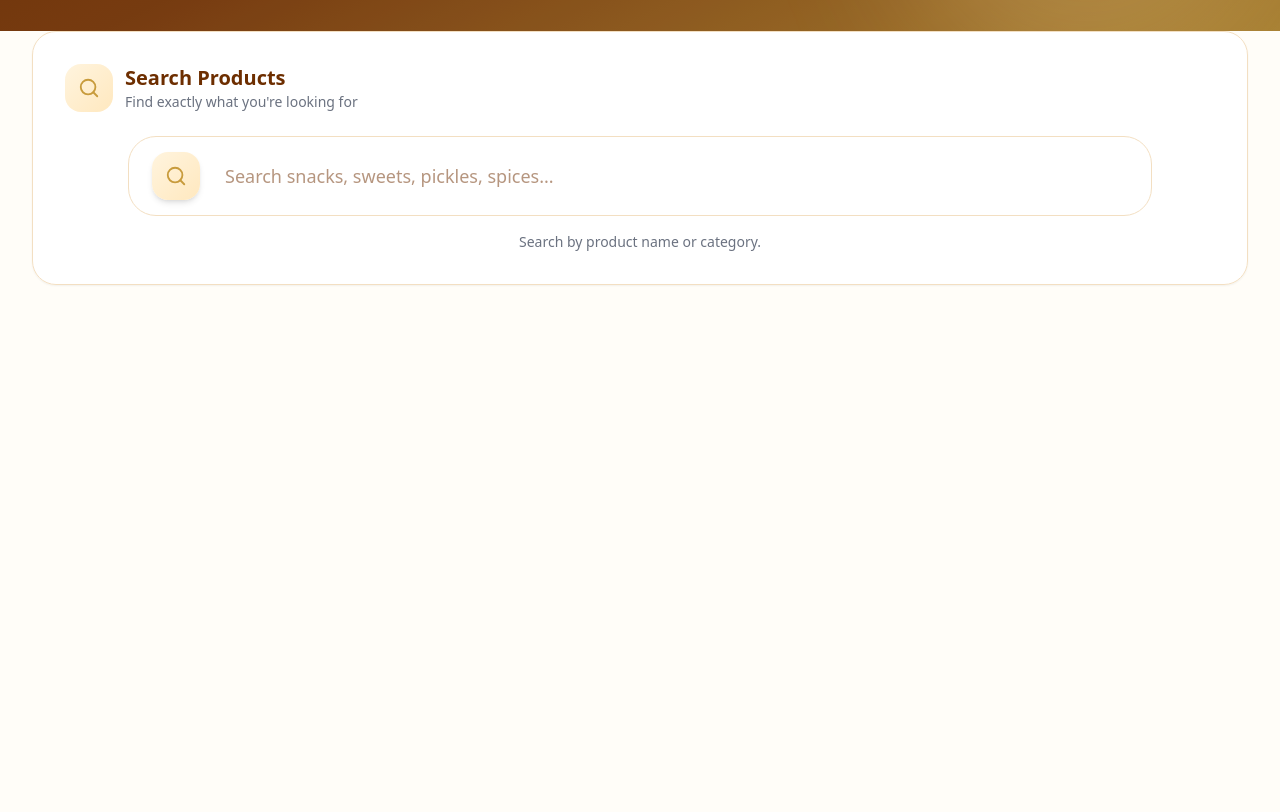
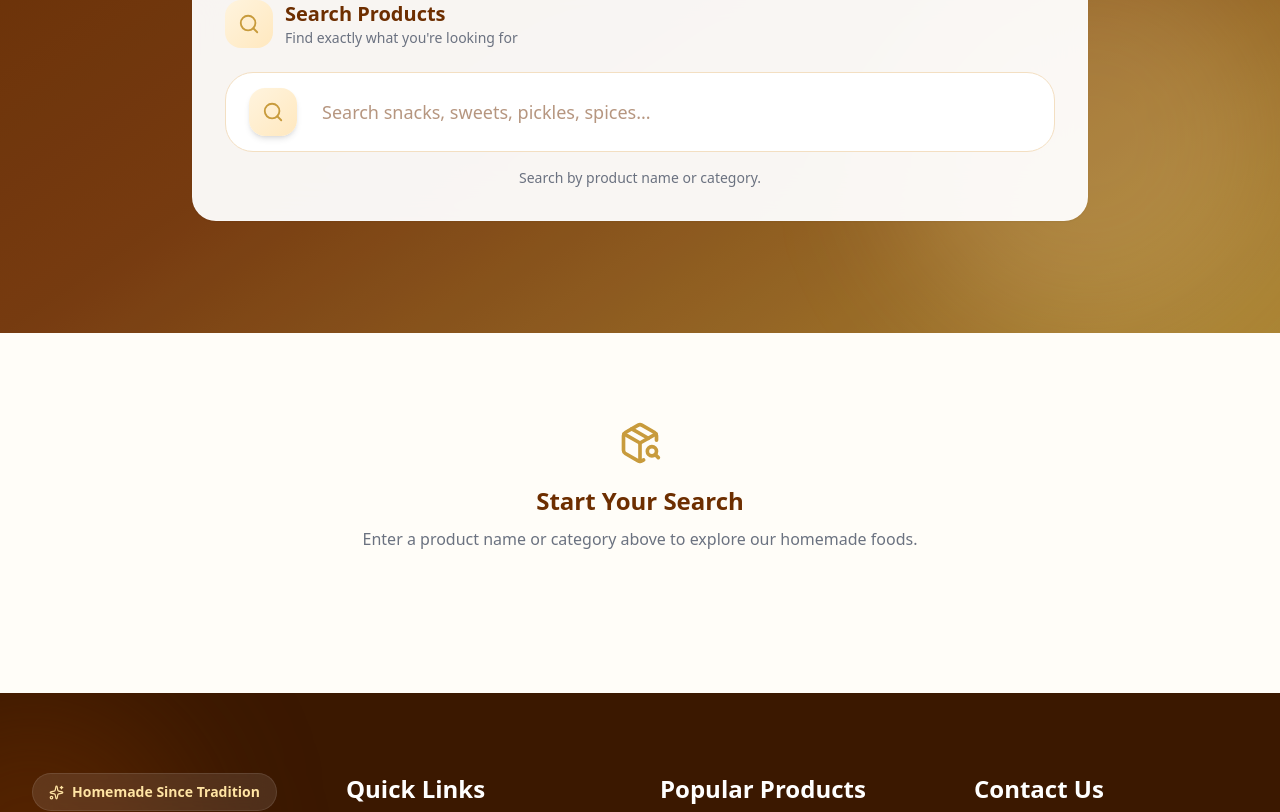
Before and after one commit to vsatyashivasiddharth-cloud/omshreefoodsandcateringservices, a Next.js app: page /search in a window 1280 px wide. Shown: the part 539-1351 px from the top of the page. Built offline with nearby package versions, Linux system fonts and the light colour scheme.

Commit message:
Improve search page layout

```diff
--- a/app/search/page.tsx
+++ b/app/search/page.tsx
@@ -1,4 +1,7 @@
 import type { Metadata } from "next";
+
+import Footer from "@/components/layout/footer";
+import Navbar from "@/components/layout/Navbar";
 import SearchContent from "@/components/search/SearchContent";
 
 export const metadata: Metadata = {
@@ -8,5 +11,15 @@ export const metadata: Metadata = {
 };
 
 export default function SearchPage() {
-  return <SearchContent />;
+  return (
+    <>
+      <Navbar />
+
+      <main>
+        <SearchContent />
+      </main>
+
+      <Footer />
+    </>
+  );
 }
--- a/components/search/SearchContent.tsx
+++ b/components/search/SearchContent.tsx
@@ -1,6 +1,9 @@
 "use client";
 
-import { useEffect, useState } from "react";
+import {
+  useEffect,
+  useState,
+} from "react";
 import {
   PackageSearch,
   Search,
@@ -28,6 +31,7 @@ export interface SearchProduct {
   price: number;
   image: string;
   stock: number;
+
   category: {
     id: string;
     name: string;
@@ -36,43 +40,64 @@ export interface SearchProduct {
 }
 
 export default function SearchContent() {
-  const [query, setQuery] = useState("");
-  const [products, setProducts] = useState<SearchProduct[]>([]);
-  const [loading, setLoading] = useState(false);
+  const [query, setQuery] =
+    useState("");
+
+  const [products, setProducts] =
+    useState<SearchProduct[]>([]);
+
+  const [loading, setLoading] =
+    useState(false);
 
   useEffect(() => {
-    const timer = setTimeout(async () => {
-      if (!query.trim()) {
+    const timer = window.setTimeout(
+      async () => {
+        const normalizedQuery =
+          query.trim();
+
+        if (!normalizedQuery) {
           setProducts([]);
+          setLoading(false);
           return;
         }
 
         try {
           setLoading(true);
 
-        const data = await searchProducts(query);
+          const data =
+            await searchProducts(
+              normalizedQuery,
+            );
 
-        if (Array.isArray(data)) {
-          setProducts(data);
-        } else {
-          setProducts([]);
-        }
-      } catch (err) {
-        console.error(err);
+          setProducts(
+            Array.isArray(data)
+              ? data
+              : [],
+          );
+        } catch (error) {
+          console.error(
+            "Product search error:",
+            error,
+          );
+
           setProducts([]);
         } finally {
           setLoading(false);
         }
-    }, 300);
+      },
+      300,
+    );
 
-    return () => clearTimeout(timer);
+    return () => {
+      window.clearTimeout(timer);
+    };
   }, [query]);
 
   return (
     <>
-      {/* Hero */}
+      {/* Hero and search */}
 
-      <section className="relative overflow-hidden bg-gradient-to-br from-[#6D2E00] via-[#8B4513] to-[#C89B3C] py-28 text-white">
+      <section className="relative overflow-hidden bg-gradient-to-br from-[#6D2E00] via-[#8B4513] to-[#C89B3C] pb-20 pt-20 text-white sm:pb-24 sm:pt-24 lg:pb-28 lg:pt-28">
         <div className="absolute inset-0 bg-black/15" />
 
         <div className="absolute -left-24 top-0 h-80 w-80 rounded-full bg-white/10 blur-3xl" />
@@ -81,12 +106,21 @@ export default function SearchContent() {
 
         <Container className="relative max-w-5xl text-center">
           <Badge className="border border-white/20 bg-white/10 px-5 py-2 text-white backdrop-blur-md">
-            <Sparkles size={16} />
-            <span>Product Search</span>
+            <Sparkles
+              size={16}
+              aria-hidden="true"
+            />
+
+            <span>
+              Product Search
+            </span>
           </Badge>
 
           <div className="mx-auto mt-8 flex h-24 w-24 items-center justify-center rounded-full border border-white/20 bg-white/10 shadow-xl backdrop-blur-md">
-            <PackageSearch size={42} />
+            <PackageSearch
+              size={42}
+              aria-hidden="true"
+            />
           </div>
 
           <SectionHeader
@@ -101,24 +135,19 @@ export default function SearchContent() {
             align="center"
             className="mt-8 text-white [&_h2]:text-white [&_p]:text-white/90"
           />
-        </Container>
-      </section>
 
-      {/* Content */}
-
-      <section className="relative -mt-12 min-h-screen bg-[#FFFDF8] pb-24">
-        <Container>
-          {/* Search Card */}
+          {/* Search card inside brown section */}
 
           <Card
             padding="lg"
-            className="bg-white/90 shadow-2xl backdrop-blur-sm"
+            className="mx-auto mt-10 max-w-4xl border border-white/20 bg-white/95 text-left shadow-2xl backdrop-blur-xl sm:mt-12"
           >
             <div className="mb-6 flex items-center gap-3">
-              <div className="flex h-12 w-12 items-center justify-center rounded-2xl bg-gradient-to-br from-[#FFF4DE] to-[#FFE8BF]">
+              <div className="flex h-12 w-12 shrink-0 items-center justify-center rounded-2xl bg-gradient-to-br from-[#FFF4DE] to-[#FFE8BF]">
                 <Search
                   size={22}
                   className="text-[#C89B3C]"
+                  aria-hidden="true"
                 />
               </div>
 
@@ -128,7 +157,9 @@ export default function SearchContent() {
                 </h2>
 
                 <p className="text-sm text-gray-500">
-                  Find exactly what you're looking for
+                  Find exactly what
+                  you&apos;re looking
+                  for
                 </p>
               </div>
             </div>
@@ -138,6 +169,36 @@ export default function SearchContent() {
               onChange={setQuery}
             />
           </Card>
+        </Container>
+      </section>
+
+      {/* Results section */}
+
+      <section className="min-h-[45vh] bg-[#FFFDF8] pb-24 pt-10 sm:pt-12">
+        <Container>
+          {/* Initial message */}
+
+          {!loading &&
+            !query.trim() && (
+              <div className="py-10 text-center">
+                <PackageSearch
+                  size={44}
+                  className="mx-auto text-[#C89B3C]"
+                  aria-hidden="true"
+                />
+
+                <h2 className="mt-5 text-2xl font-bold text-[#6D2E00]">
+                  Start Your Search
+                </h2>
+
+                <p className="mx-auto mt-2 max-w-xl leading-7 text-gray-500">
+                  Enter a product name
+                  or category above to
+                  explore our homemade
+                  foods.
+                </p>
+              </div>
+            )}
 
           {/* Loading */}
 
@@ -152,19 +213,27 @@ export default function SearchContent() {
 
           {/* Results */}
 
-          {!loading && products.length > 0 && (
+          {!loading &&
+            products.length > 0 && (
               <>
-              <div className="mt-12 flex justify-center">
+                <div className="flex justify-center">
                   <Badge
                     variant="secondary"
                     className="px-6 py-3"
                   >
-                  Found {products.length} product
-                  {products.length !== 1 ? "s" : ""}
+                    Found{" "}
+                    {products.length}{" "}
+                    product
+                    {products.length !==
+                    1
+                      ? "s"
+                      : ""}
                   </Badge>
                 </div>
 
-              <SearchResults products={products} />
+                <SearchResults
+                  products={products}
+                />
               </>
             )}
 
@@ -172,8 +241,11 @@ export default function SearchContent() {
 
           {!loading &&
             query.trim() !== "" &&
-            products.length === 0 && (
-              <SearchEmpty query={query} />
+            products.length ===
+              0 && (
+              <SearchEmpty
+                query={query}
+              />
             )}
         </Container>
       </section>
```
Lines whose indentation alone changed are shown as unchanged.
